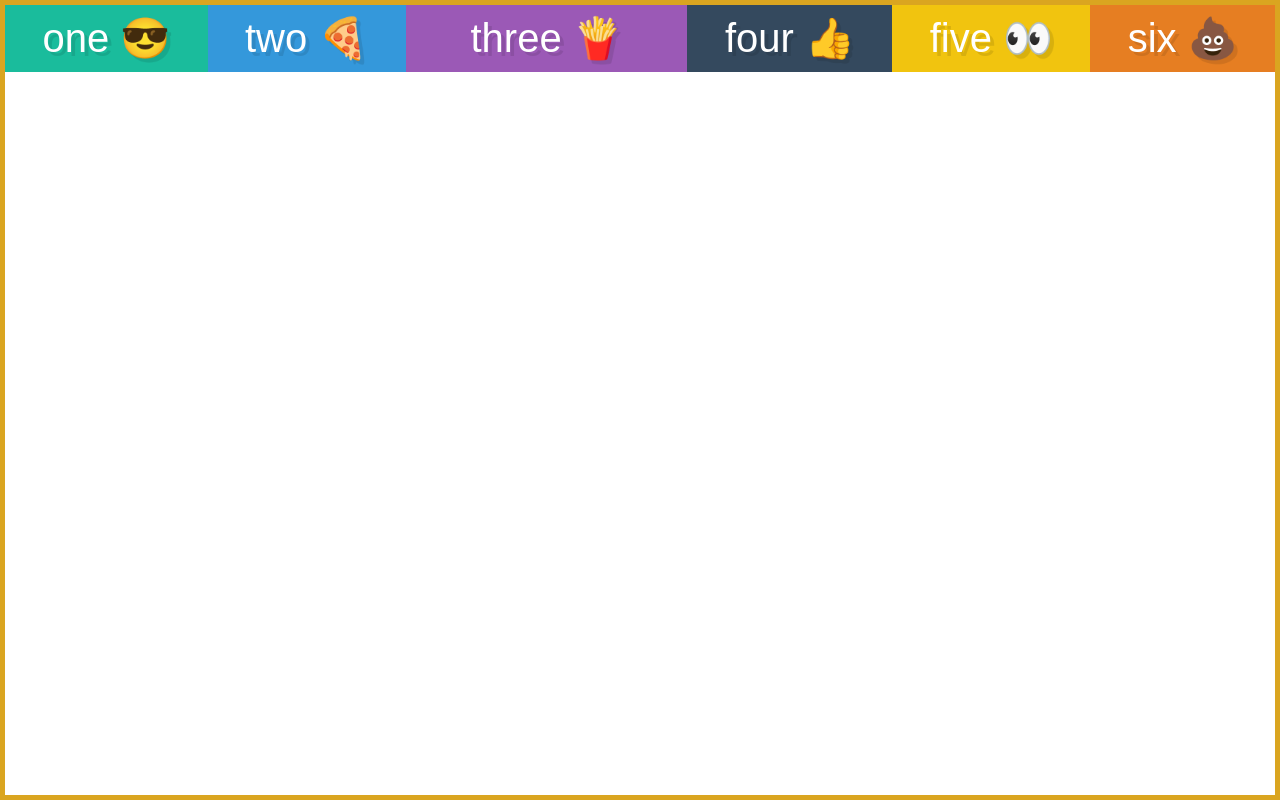
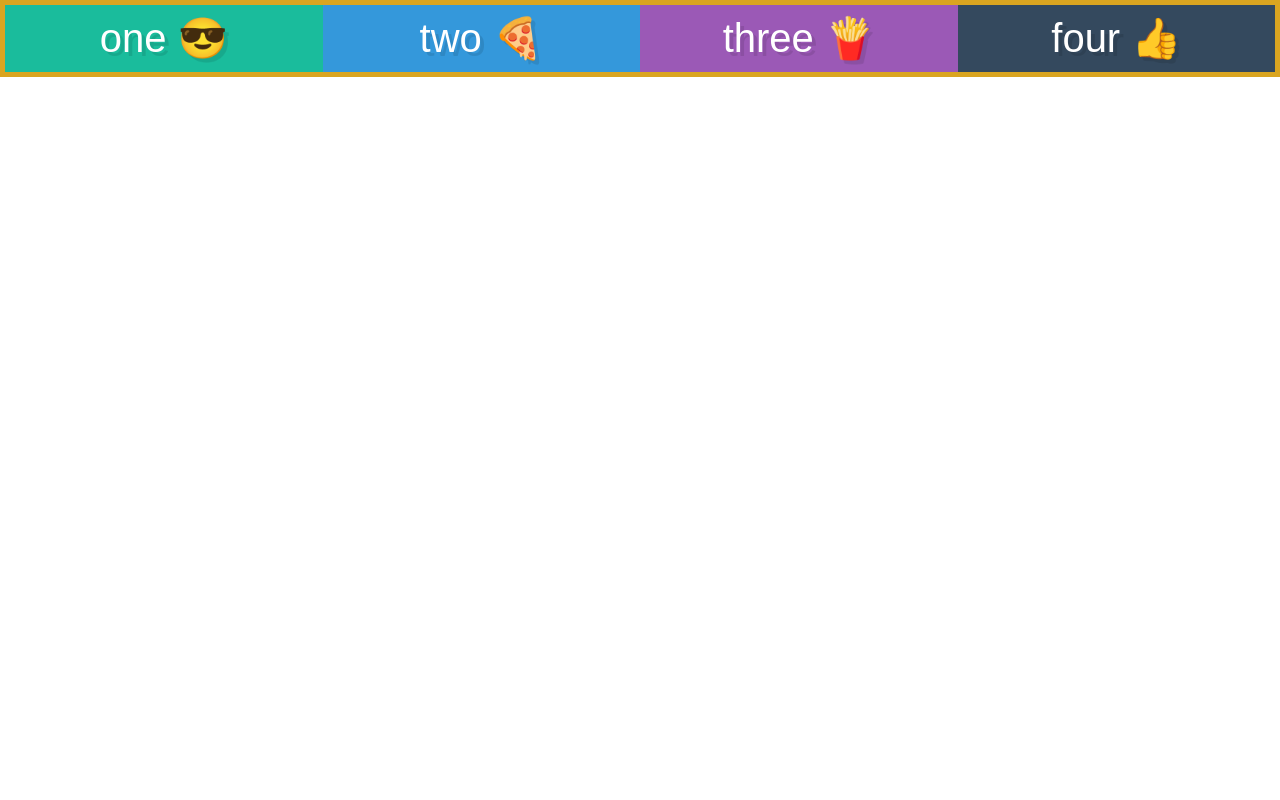
Before and after one commit to wesbos/What-The-Flexbox, a plain HTML site: page flex-wrapping-and-columns/index.html in a window 1280 px wide. Drawn offline with Linux system fonts and the light colour scheme.

```diff
--- a/flex-wrapping-and-columns/index.html
+++ b/flex-wrapping-and-columns/index.html
@@ -14,14 +14,14 @@
     <div class="box box2">two 🍕</div>
     <div class="box box3">three 🍟</div>
     <div class="box box4">four 👍</div>
-    <div class="box box5">five 👀</div>
+    <!-- <div class="box box5">five 👀</div>
     <div class="box box6">six 💩</div>
-    <!-- <div class="box box7">seven 🐶</div>
+    <div class="box box7">seven 🐶</div>
     <div class="box box8">eight 🐮</div>
     <div class="box box9">nine ☃️</div>
     <div class="box box10">ten 🎄</div>
-    <div class="box box11">eleven 🐍</div> -->
-    <!-- <div class="box box12">twelve 👻</div> -->
+    <div class="box box11">eleven 🐍</div>
+    <div class="box box12">twelve 👻</div> -->
   </div>
 
 </body>
--- a/flex-wrapping-and-columns/style.css
+++ b/flex-wrapping-and-columns/style.css
@@ -35,22 +35,13 @@
 .container {
   border: 5px solid goldenrod;
   display: flex;
-  min-height: 100vh;
+  /* min-height: 100vh; */
   align-items: flex-start;
+  flex-wrap: wrap;
 
 }
 
 
 .box {
-  /* flex-basis:250px; */
-  flex-grow:1;
+  flex: 1;
 }
-
-
-.box3 {
-  flex-grow:2;
-}
-
-/* .box4 {
-  flex-basis:150px;
-} */
```
